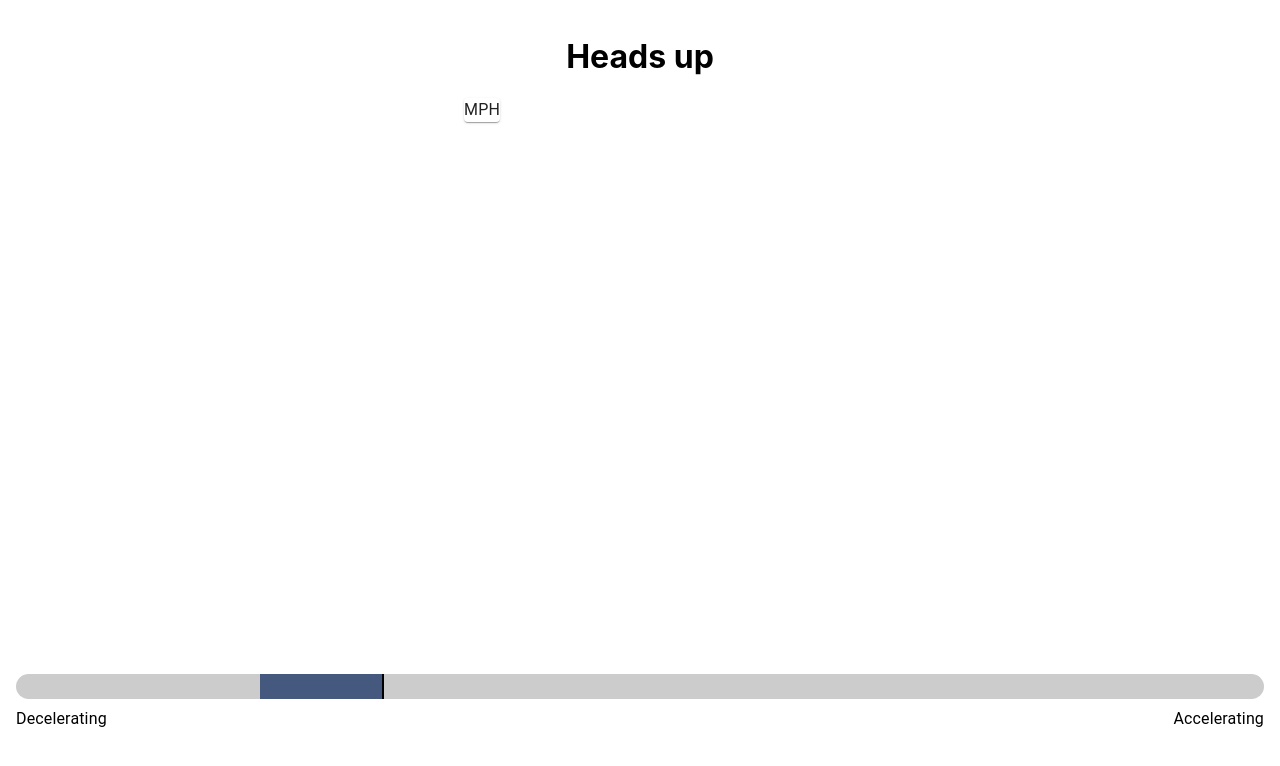
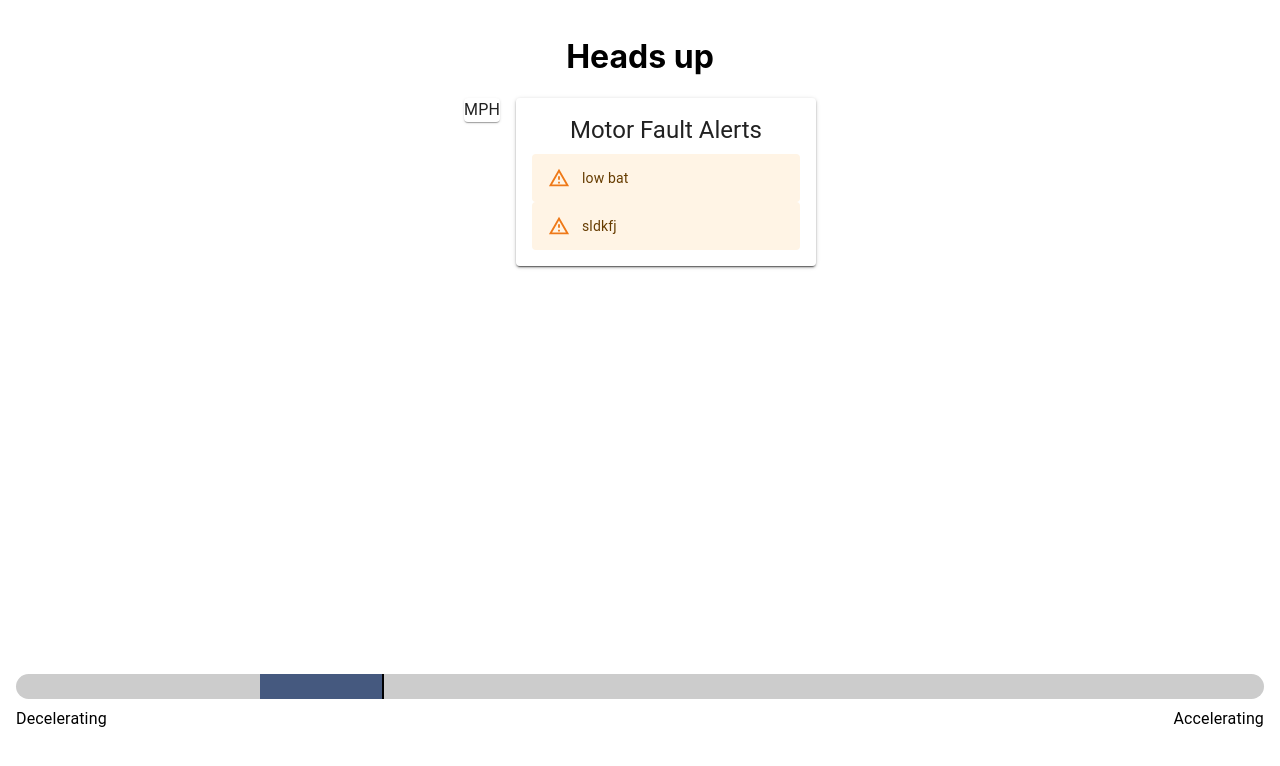
Before and after one commit to solarcaratuva/Telemetry, a React (Create React App) app in the folder frontend/: page /heads_up in a window 1280 px wide. Shown: the top 766 px of the page. Built offline with nearby package versions, Linux system fonts and the light colour scheme; no server answers.

Commit message:
added alertbox

```diff
--- a/frontend/package.json
+++ b/frontend/package.json
@@ -16,6 +16,7 @@
     "@types/react-dom": "^18.0.6",
     "react": "^18.2.0",
     "react-charts": "^3.0.0-beta.50",
+    "react-d3-speedometer": "^1.1.0",
     "react-dom": "^18.2.0",
     "react-router-dom": "^6.4.2",
     "react-scripts": "5.0.1",
--- /dev/null
+++ b/frontend/src/components/AlertBox.tsx
@@ -0,0 +1,37 @@
+import { AxisOptions, Chart, ChartOptions } from "react-charts";
+import {Alert, Box, Paper, Typography } from "@mui/material";
+
+import React from "react";
+
+interface Props {
+  data: string[];
+}
+
+/*
+ * TODO:
+ * Add a legend
+ * Add a focus event to emphasise one line
+ * Fix the tooltip location somehow
+ */
+const AlertBox: React.FC<Props> = ({ data}) => {
+
+
+  return (
+    <Box flex="1 0 0">
+      <Paper sx={{ p: 2 }} elevation={2}>
+        <Typography variant="h5" pb={1}>
+          Motor Fault Alerts
+        </Typography>
+        <Box>
+            {
+                data.map((alert) => {
+                        return (<Alert severity="warning">{alert}</Alert>);
+                })
+            }
+        </Box>
+      </Paper>
+    </Box>
+  );
+};
+
+export default AlertBox;
--- a/frontend/src/pages/HeadsUpPage.tsx
+++ b/frontend/src/pages/HeadsUpPage.tsx
@@ -1,8 +1,10 @@
-import {Box, Paper, Typography} from "@mui/material";
+import {Alert, Box, Paper, Typography} from "@mui/material";
 import React, {useEffect, useState} from "react";
 import VideoFeed from "../components/VideoFeed";
 import OnePedalDrive from "../components/OnePedalDrive";
 import {io} from "socket.io-client";
+import ReactSpeedometer from "react-d3-speedometer";
+import AlertBox from "../components/AlertBox";
 
 const socket = io("http://localhost:5050");
 const MAX_LENGTH = 50;
@@ -118,10 +120,24 @@ const HeadsUpPage = () => {
           </Paper>
         </Box>
         <Box>
+          {/*<ReactSpeedometer />*/}
+          <Box>
+          {/* Replace this paper component with mph */}
+          <Paper
+            sx={{
+              flex: "1 0 0",
+              display: "flex",
+              alignItems: "center",
+              justifyContent: "center",
+            }}
+          >
+            <AlertBox data={["low bat", "sldkfj"]}/>
+          </Paper>
+        </Box>
           <VideoFeed />
         </Box>
       </Box>
-      <OnePedalDrive value={ data.pedal_value.length != 0 ? data.pedal_value[data.pedal_value.length - 1].value : 50 } />
+      <OnePedalDrive value={ data.pedal_value.length !== 0 ? data.pedal_value[data.pedal_value.length - 1].value : 50 } />
     </Box>
   );
 };
--- a/frontend/src/pages/InteractivePage.tsx
+++ b/frontend/src/pages/InteractivePage.tsx
@@ -4,6 +4,7 @@ import { useEffect, useState } from "react";
 import OnePedalDrive from "../components/OnePedalDrive";
 import { io } from "socket.io-client";
 import ToggleButtons from "../components/ToggleButtons";
+import AlertBox from "../components/AlertBox";
 
 const socket = io("http://localhost:5050");
 const MAX_LENGTH = 50;
@@ -221,7 +222,7 @@ const InteractivePage = () => {
                     height: "calc(25vh - 8px)",
                   }}
                 >
-                  <Typography>Motor Faults</Typography>
+                    <AlertBox data={["Alert 1", "Alert2"]}/>
                 </Paper>
                 {/* Replace this paper component with fifa chart */}
                 <Paper
```
Also changed, not shown: 2 other files (tests, documents, lock files or other folders).
